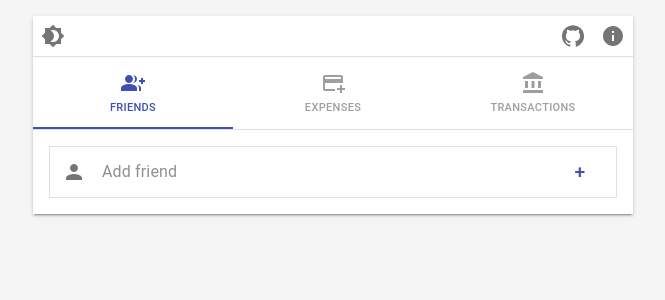
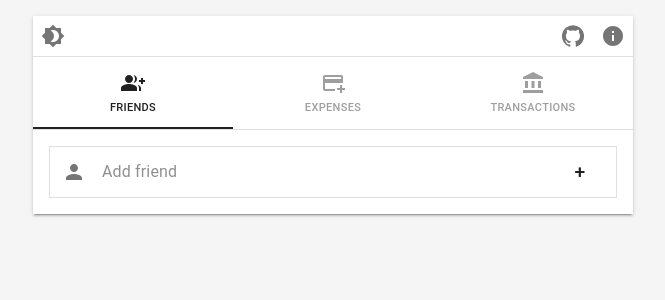
Before and after one commit to swport/payment-split, a React (Create React App) app: page / in a window 1280 px wide. Shown: the top 300 px of the page, without its empty margins (307-972 px from the left). Built offline with nearby package versions, Linux system fonts and the light colour scheme.

Commit message:
Fixes color palette and contrast issue

```diff
--- a/src/theme/palettes.ts
+++ b/src/theme/palettes.ts
@@ -1,26 +1,24 @@
 const PRIMARY = {
-  light: '#757ce8',
-  main: '#3f50b5',
-  dark: '#002884',
-  contrastText: '#fff',
+    main: "#212121",
+    light: "#484848",
+    dark: "#000000",
 };
 
 const SECONDARY = {
-  light: '#ff7961',
-  main: '#f44336',
-  dark: '#ba000d',
-  contrastText: '#000',
+    light: "#8e8e8e",
+    main: "#616161",
+    dark: "#373737"
 };
 
 const palettes = {
-  light: {
-    primary: { ...PRIMARY, contrastText: "#fff" },
-    secondary: { ...SECONDARY, contrastText: "#fff" }
-  },
-  dark: {
-    primary: { ...PRIMARY, contrastText: "#fff" },
-    secondary: { ...SECONDARY, contrastText: "#fff" }
-  },
+    light: {
+        primary: { ...PRIMARY },
+        secondary: { ...SECONDARY },
+    },
+    dark: {
+        primary: { ...PRIMARY },
+        secondary: { ...SECONDARY },
+    },
 };
 
 export default palettes;
```
